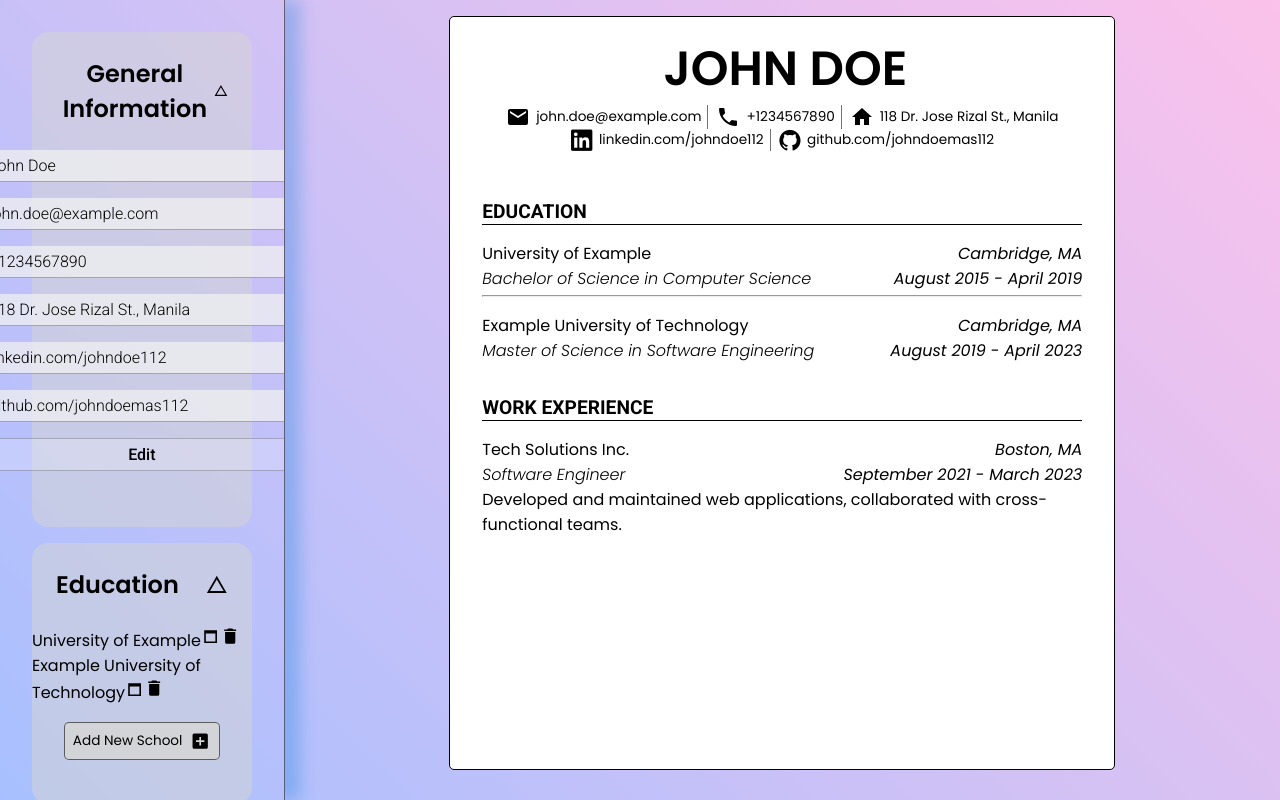
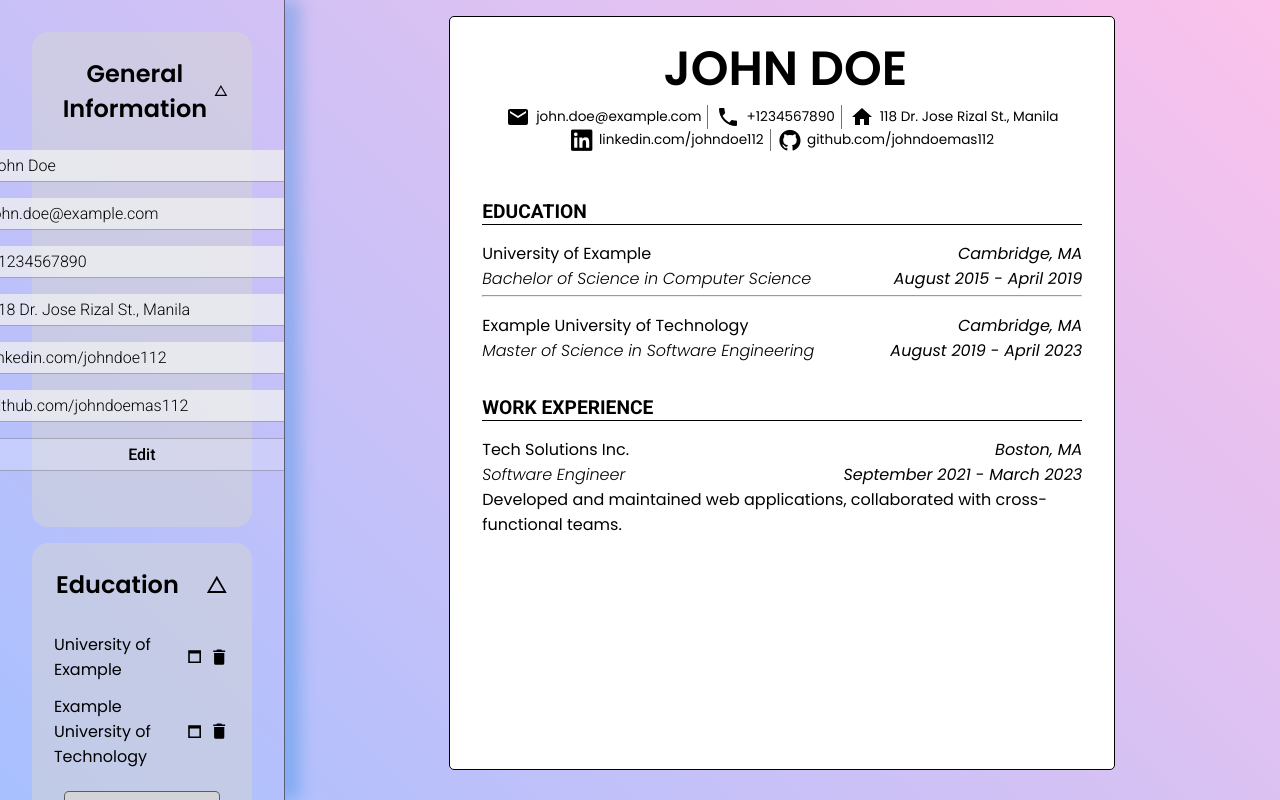
Before and after one commit to espiritukarl/odin-cv-application, a React (Vite) app: page / in a window 1280 px wide. Both pictures are taken after a click on the button "Education". Built offline with nearby package versions, Linux system fonts and the light colour scheme.

Commit message:
Changed education-header to a more generic version

```diff
--- a/src/components/Education.jsx
+++ b/src/components/Education.jsx
@@ -23,7 +23,7 @@ function Education({ updateCV, educationData, school, index }) {
     const { name, value } = e.target;
     setInfo((prevInfo) => ({
       ...prevInfo,
-      [name]: value,
+      [name]: value,list
     }));
   }
 
@@ -56,9 +56,9 @@ function Education({ updateCV, educationData, school, index }) {
   return (
     <>
       {!showAddEducation ? (
-        <div className="education-header">
+        <div className="list-header">
           <span className="poppins-regular">{school.school}</span>
-          <span className="education-button-container">
+          <span className="list-button-container">
             <Icon
               path={
                 showEducationContent ? mdiWindowMinimize : mdiWindowMaximize
```
